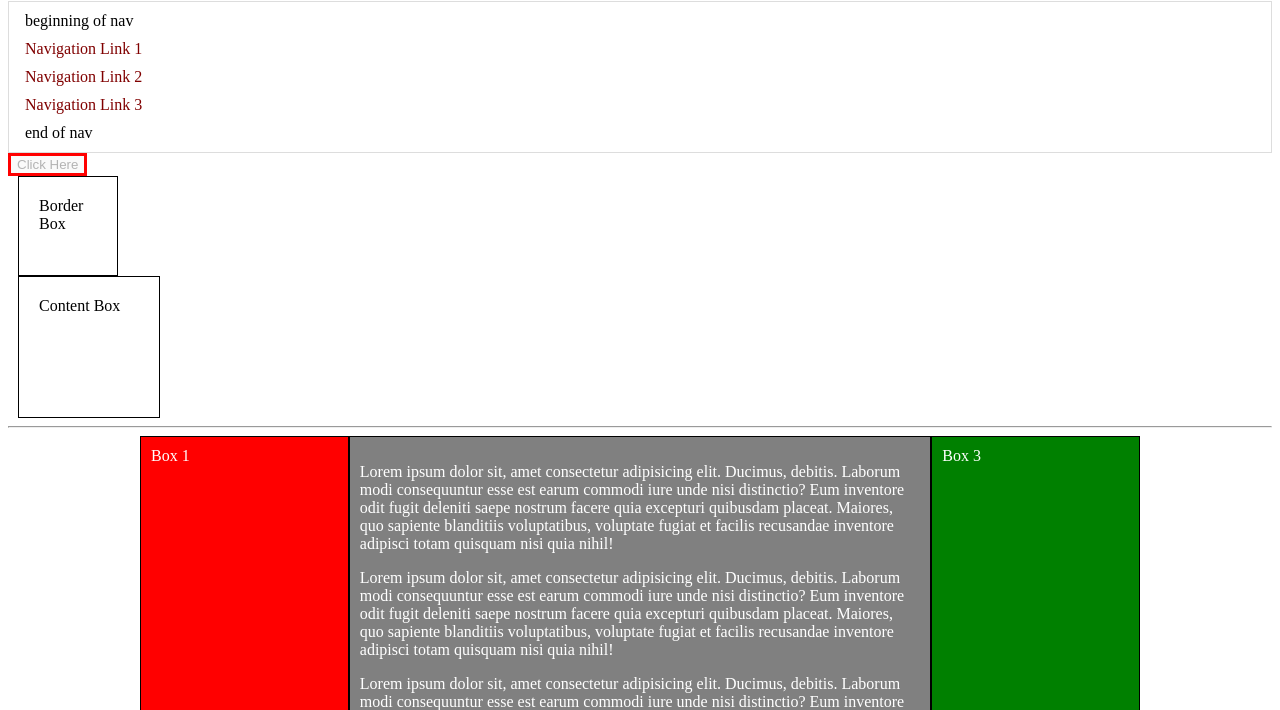
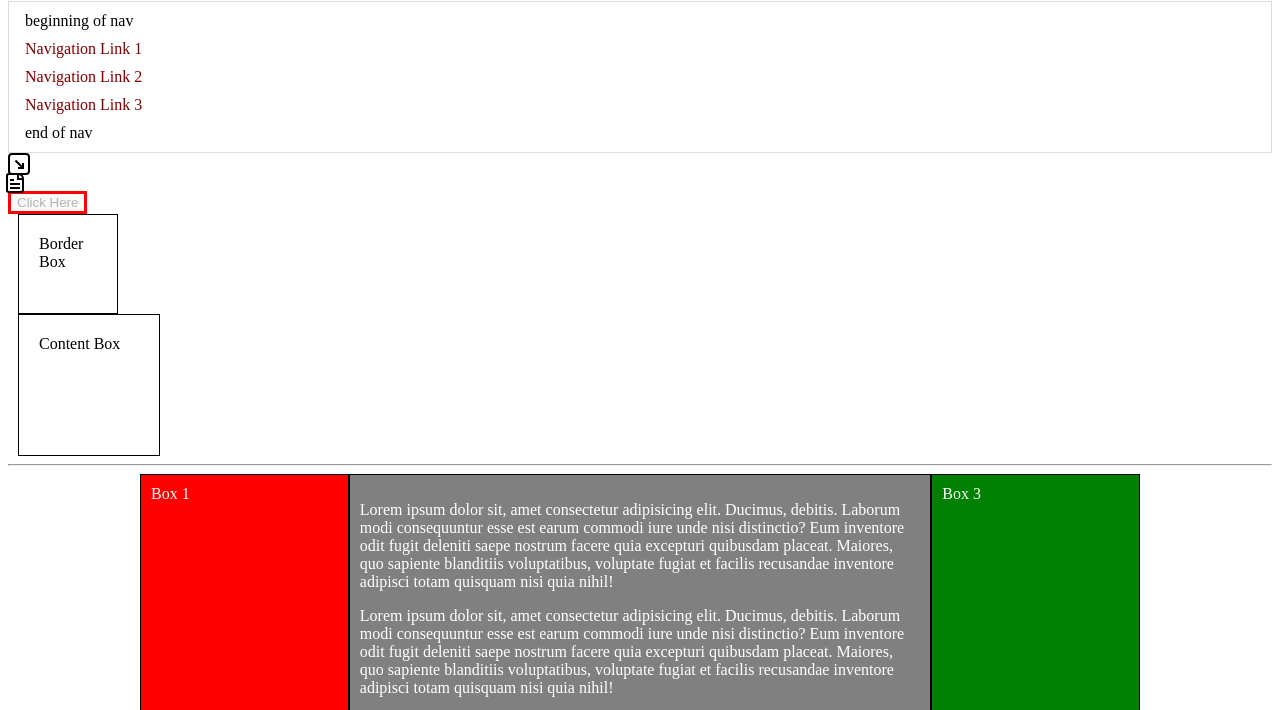
Before and after one commit to robert-laws/2021-learning-path, a plain HTML site: page complete-intro-to-web-development-v2/examples/css-section.html in a window 1280 px wide. Shown: the part 79-789 px from the top of the page. Drawn offline with Linux system fonts and the light colour scheme.

Commit message:
update css example using CSS Icon

```diff
--- a/complete-intro-to-web-development-v2/examples/css-section.html
+++ b/complete-intro-to-web-development-v2/examples/css-section.html
@@ -91,6 +91,84 @@
         color: white;
         flex: 1;
       }
+
+      .gg-arrow-bottom-right-r {
+        box-sizing: border-box;
+        position: relative;
+        display: block;
+        width: 22px;
+        height: 22px;
+        border: 2px solid;
+        transform: scale(var(--ggs, 1));
+        border-radius: 4px;
+      }
+
+      .gg-arrow-bottom-right-r::after,
+      .gg-arrow-bottom-right-r::before {
+        content: '';
+        display: block;
+        box-sizing: border-box;
+        position: absolute;
+        right: 4px;
+      }
+
+      .gg-arrow-bottom-right-r::after {
+        width: 10px;
+        height: 2px;
+        background: currentColor;
+        transform: rotate(45deg);
+        bottom: 8px;
+      }
+
+      .gg-arrow-bottom-right-r::before {
+        width: 6px;
+        height: 6px;
+        bottom: 4px;
+        border-bottom: 2px solid;
+        border-right: 2px solid;
+      }
+
+      .gg-file-document {
+        box-sizing: border-box;
+        position: relative;
+        display: block;
+        transform: scale(var(--ggs, 1));
+        width: 14px;
+        height: 16px;
+        border: 2px solid transparent;
+        border-right: 0;
+        border-top: 0;
+        box-shadow: 0 0 0 2px;
+        border-radius: 1px;
+        border-top-right-radius: 4px;
+        overflow: hidden;
+      }
+
+      .gg-file-document::after,
+      .gg-file-document::before {
+        content: '';
+        display: block;
+        box-sizing: border-box;
+        position: absolute;
+      }
+
+      .gg-file-document::before {
+        background: currentColor;
+        box-shadow: 0 4px 0, -6px -4px 0;
+        left: 0;
+        width: 10px;
+        height: 2px;
+        top: 8px;
+      }
+
+      .gg-file-document::after {
+        width: 6px;
+        height: 6px;
+        border-left: 2px solid;
+        border-bottom: 2px solid;
+        right: -1px;
+        top: -1px;
+      }
     </style>
   </head>
   <body>
@@ -102,6 +180,8 @@
         <a href="/">Navigation Link 3</a>
       </nav>
     </header>
+    <i class="gg-arrow-bottom-right-r"></i>
+    <i class="gg-file-document"></i>
     <section>
       <button type="button" disabled>Click Here</button>
       <div class="box-1">Border Box</div>
```
